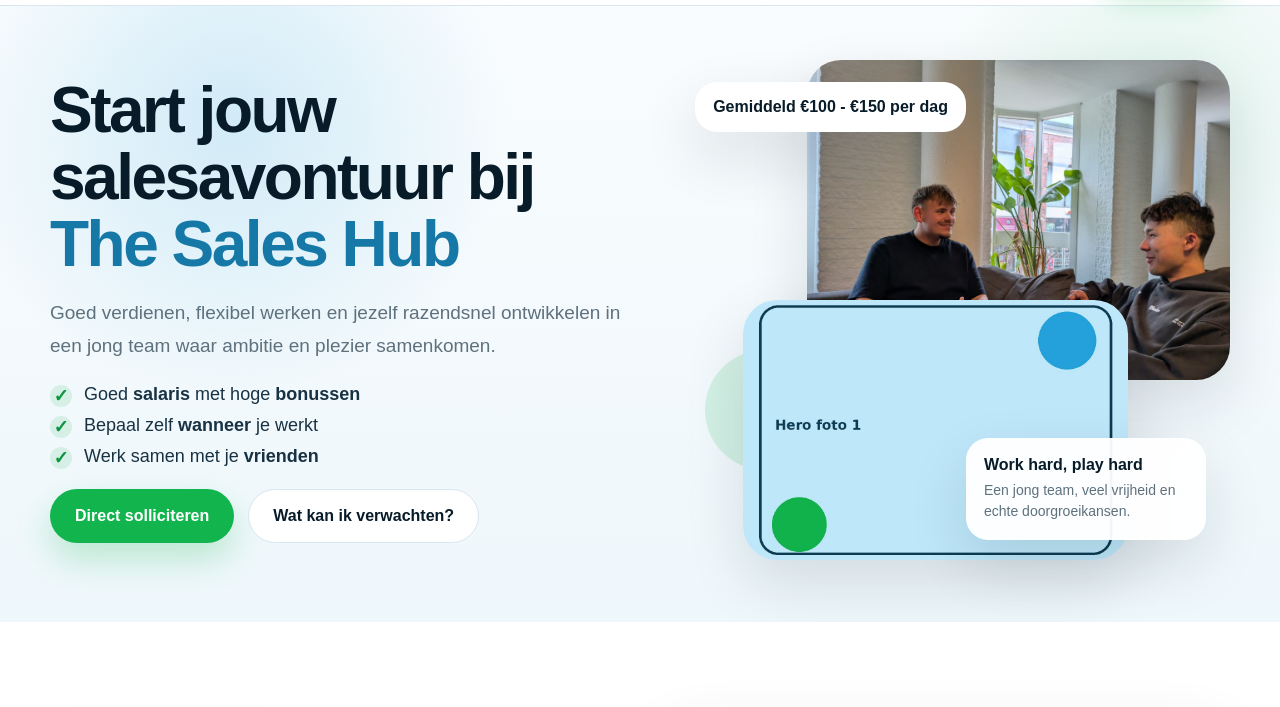
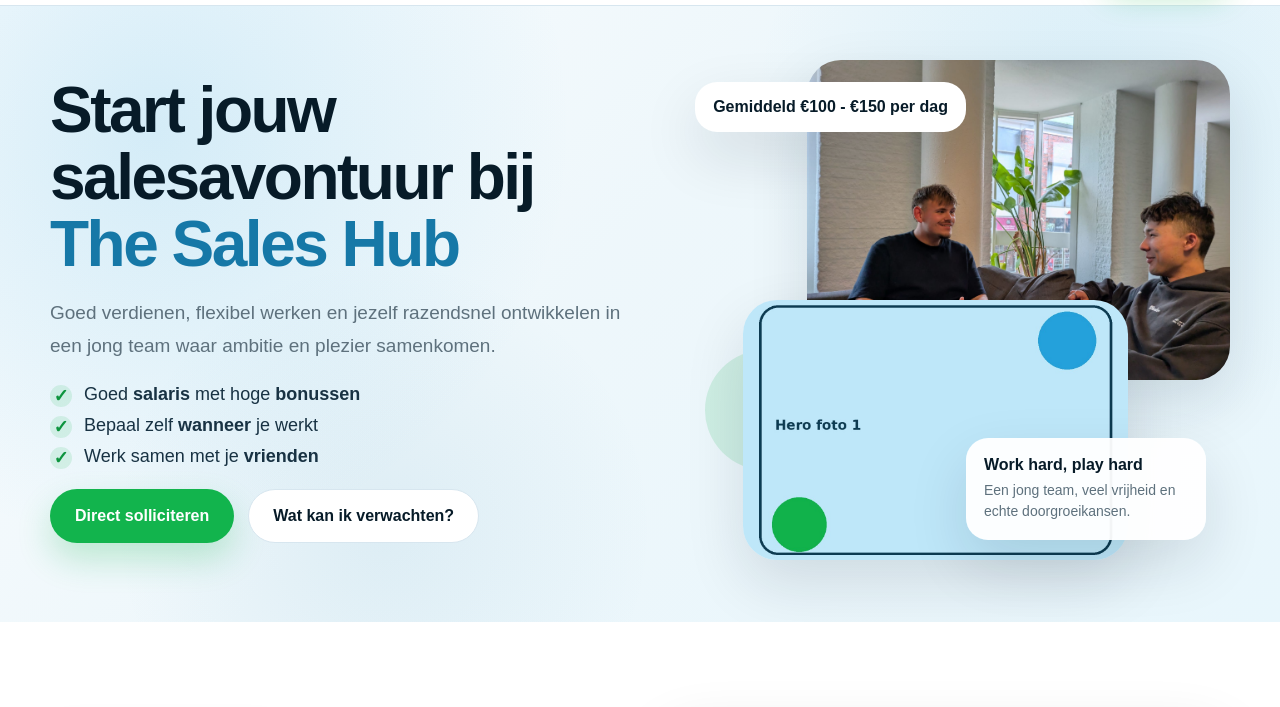
Before and after one commit to xhbuitenhuis/saleshub-website, a plain HTML site: page index.html in a window 1280 px wide. Shown: the part 81-788 px from the top of the page. Drawn offline with Linux system fonts and the light colour scheme.

Commit message:
Update style.css

```diff
--- a/style.css
+++ b/style.css
@@ -69,10 +69,13 @@
 }
 
 .hero {
-  position: relative; overflow: hidden;
-  background: radial-gradient(circle at 18% 18%, rgba(36,161,218,.18), transparent 24%),
-              radial-gradient(circle at 90% 18%, rgba(18,180,77,.10), transparent 18%),
-              linear-gradient(180deg, #f9fcfe 0%, #eef7fb 100%);
+  position: relative;
+  overflow: hidden;
+  background:
+    radial-gradient(circle at 12% 20%, rgba(36, 161, 218, 0.16) 0%, transparent 34%),
+    radial-gradient(circle at 85% 18%, rgba(36, 161, 218, 0.10) 0%, transparent 28%),
+    radial-gradient(circle at 30% 85%, rgba(22, 120, 167, 0.08) 0%, transparent 26%),
+    linear-gradient(135deg, #f9fcfe 0%, #eef7fb 45%, #e8f6fc 100%);
 }
 .hero-home { padding: 54px 0 62px; }
 .hero-apply { padding: 78px 0 84px; }
```
